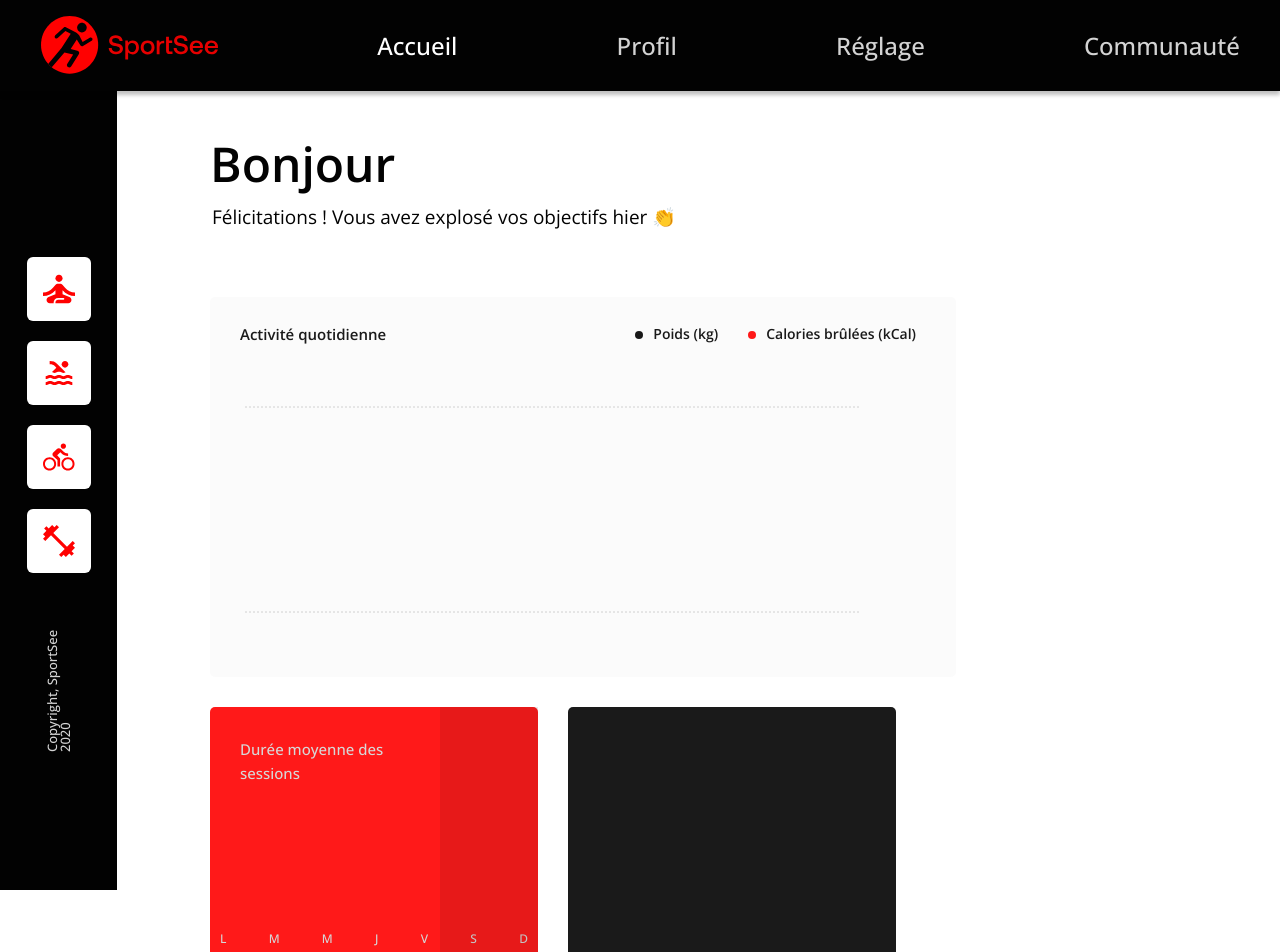
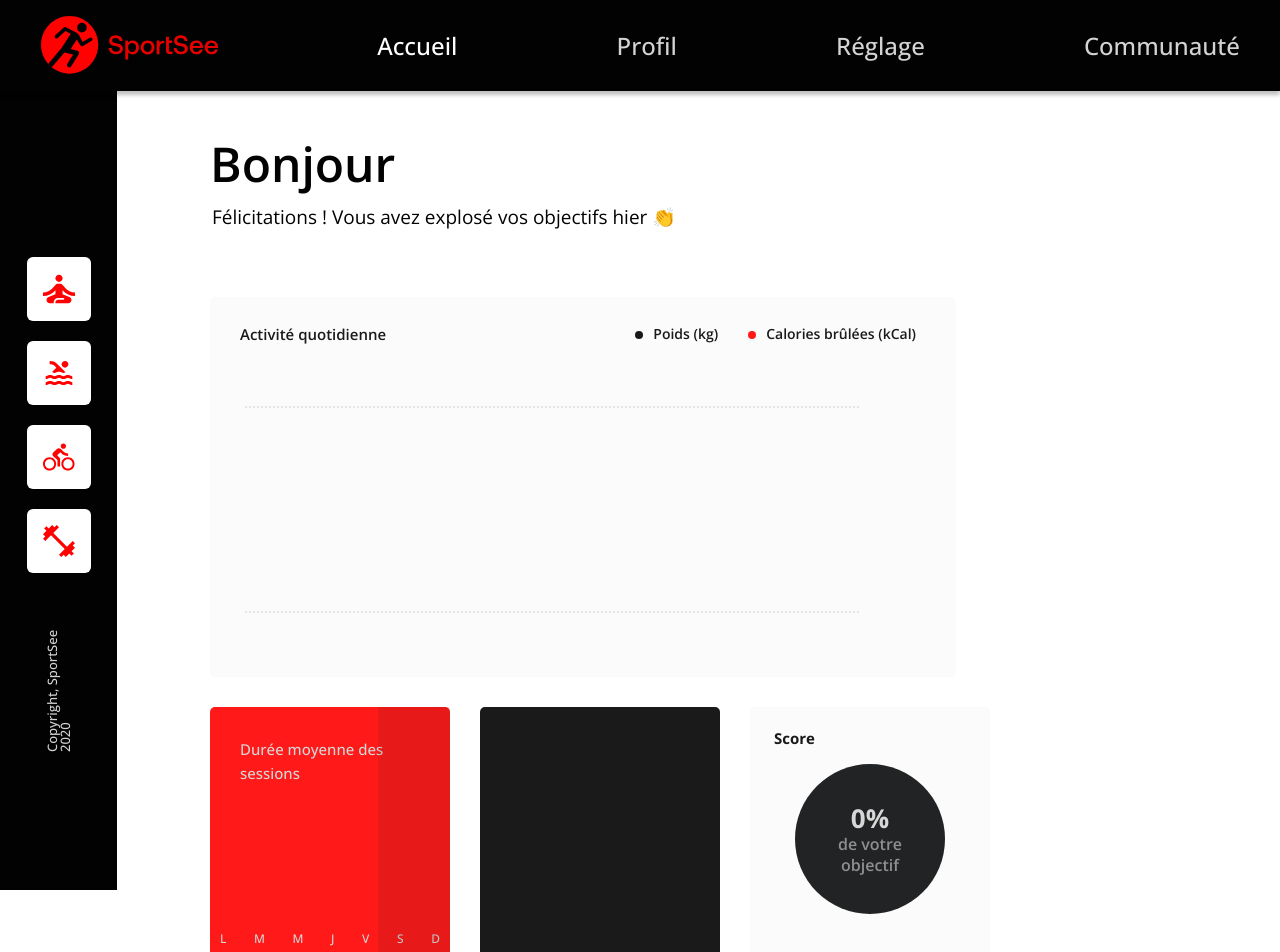
Before and after one commit to Merite15/SportSee, a React (Vite) app: page /user/1 in a window 1280 px wide. Shown: the top 952 px of the page. Built offline with nearby package versions, Linux system fonts and the light colour scheme.

Commit message:
User Storie 14 : RadialBarChart Score Moyen

```diff
--- /dev/null
+++ b/src/assets/scss/components/_chartRadial.scss
@@ -0,0 +1,49 @@
+.chartRadial {
+    position: relative;
+    background: $colorFour;
+    border-radius: 5px;
+    height: 263px;
+    min-width: 240px;
+    opacity: 0.9;
+
+    .title {
+        position: absolute;
+        margin-top: 24px;
+        margin-left: 24px;
+        color: $colorPrimary;
+        font-size: 15px;
+        font-weight: $fontWeight + 200;
+    }
+
+    .radial-content {
+        display: flex;
+        flex-direction: column;
+        align-items: center;
+        justify-content: center;
+        gap: 5px;
+        position: absolute;
+        content: "";
+
+        width: 150px;
+        height: 150px;
+        top: 50%;
+        left: 50%;
+        transform: translate(-50%, -50%);
+        border-radius: 50%;
+        z-index: -1;
+        background-color: $bgColor;
+
+        .percentage {
+            font-size: 26px;
+            font-weight: $fontWeight + 200;
+            color: $colorFont;
+        }
+
+        .message {
+            font-size: 16px;
+            font-weight: $fontWeight + 100;
+            color: $colorFont;
+            opacity: 0.6;
+        }
+    }
+}
--- a/src/assets/scss/main.scss
+++ b/src/assets/scss/main.scss
@@ -12,6 +12,7 @@
 @import "./components/chartBar";
 @import "./components/chartLine";
 @import "./components/chartRadar";
+@import "./components/chartRadial";
 
 @import "./pages/home";
 @import "./pages/notFound";
--- a/src/assets/style.css
+++ b/src/assets/style.css
@@ -396,6 +396,51 @@ body {
   fill: #D3D3D3;
 }
 
+.chartRadial {
+  position: relative;
+  background: #FBFBFB;
+  border-radius: 5px;
+  height: 263px;
+  min-width: 240px;
+  opacity: 0.9;
+}
+.chartRadial .title {
+  position: absolute;
+  margin-top: 24px;
+  margin-left: 24px;
+  color: #020202;
+  font-size: 15px;
+  font-weight: 700;
+}
+.chartRadial .radial-content {
+  display: flex;
+  flex-direction: column;
+  align-items: center;
+  justify-content: center;
+  gap: 5px;
+  position: absolute;
+  content: "";
+  width: 150px;
+  height: 150px;
+  top: 50%;
+  left: 50%;
+  transform: translate(-50%, -50%);
+  border-radius: 50%;
+  z-index: -1;
+  background-color: #0B0C0D;
+}
+.chartRadial .radial-content .percentage {
+  font-size: 26px;
+  font-weight: 700;
+  color: lightgrey;
+}
+.chartRadial .radial-content .message {
+  font-size: 16px;
+  font-weight: 600;
+  color: lightgrey;
+  opacity: 0.6;
+}
+
 .home {
   display: flex;
   justify-content: center;
--- a/src/components/charts/Line.tsx
+++ b/src/components/charts/Line.tsx
@@ -1,6 +1,8 @@
 import { LineChart, Line, Tooltip, XAxis, ResponsiveContainer } from 'recharts';
 
 export const ChartLine = ({ data }: { data: Array<object> }) => {
+    console.log(data);
+
     return (
         <div className='chartLine'>
             <h2>
--- /dev/null
+++ b/src/components/charts/Radial.tsx
@@ -0,0 +1,38 @@
+import { PieChart, Pie, Cell, ResponsiveContainer } from 'recharts';
+
+export const ChartRadial = ({ score }: { score: number }) => {
+    const data = [
+        { name: 'Score', value: score * 100 },
+    ];
+
+    return (
+        <div className='chartRadial'>
+            <div className="title">Score</div>
+
+            <ResponsiveContainer width="100%" height="100%" id="spin">
+                <PieChart>
+                    <Pie
+                        data={data}
+                        cx="50%"
+                        cy="50%"
+                        startAngle={70}
+                        endAngle={430 * score + 70}
+                        innerRadius={"60%"}
+                        outerRadius={"70%"}
+                        dataKey="value"
+                        cornerRadius={10}
+                    >
+
+                        <Cell stroke="" fill="red" />
+                    </Pie>
+                </PieChart>
+            </ResponsiveContainer>
+
+            <div className="radial-content">
+                <div className="percentage">{score * 100}%</div>
+                <div className="message">de votre</div>
+                <div className="message">objectif</div>
+            </div>
+        </div>
+    );
+}
--- a/src/hook/useGetUserData.ts
+++ b/src/hook/useGetUserData.ts
@@ -28,6 +28,8 @@ export const useGetUserData = (userId: number | string) => {
                     activity: await userServices.getUserActivity(userId),
                     average: await userServices.getUserAverage(userId),
                     performance: await userServices.getUserPerformance(userId),
+                    score: await userServices.getUserScore(userId),
+                    todayScore: await userServices.getUserScore(userId)
                 };
 
                 setData(new UserModel(store));
--- a/src/pages/Profile.jsx
+++ b/src/pages/Profile.jsx
@@ -8,6 +8,7 @@ import { Title } from '../components/user/Title';
 import { ChartBar } from '../components/charts/Bar';
 import { ChartLine } from '../components/charts/Line';
 import { ChartRadar } from '../components/charts/Radar';
+import { ChartRadial } from '../components/charts/Radial';
 
 export const Profile = () => {
     const { id } = useParams();
@@ -32,6 +33,7 @@ export const Profile = () => {
                                 <div>
                                     <ChartLine data={data.average} />
                                     <ChartRadar data={data.performance} />
+                                    <ChartRadial score={data.score} />
                                 </div>
                             </div>
                         </div>
--- a/src/services/api.tsx
+++ b/src/services/api.tsx
@@ -59,4 +59,18 @@ export class UserServicesMock {
             return [];
         }
     }
+
+    getUserScore = async (id: number | string) => {
+        try {
+
+            const response = await fetch(`${URL_DEV}/user.json`);
+
+            const data = await response.json();
+
+            return data.find((user: UserType) => user.id == id).todayScore
+
+        } catch (error) {
+            return [];
+        }
+    }
 }
```
Also changed, not shown: 1 other file (tests, documents, lock files or other folders).
